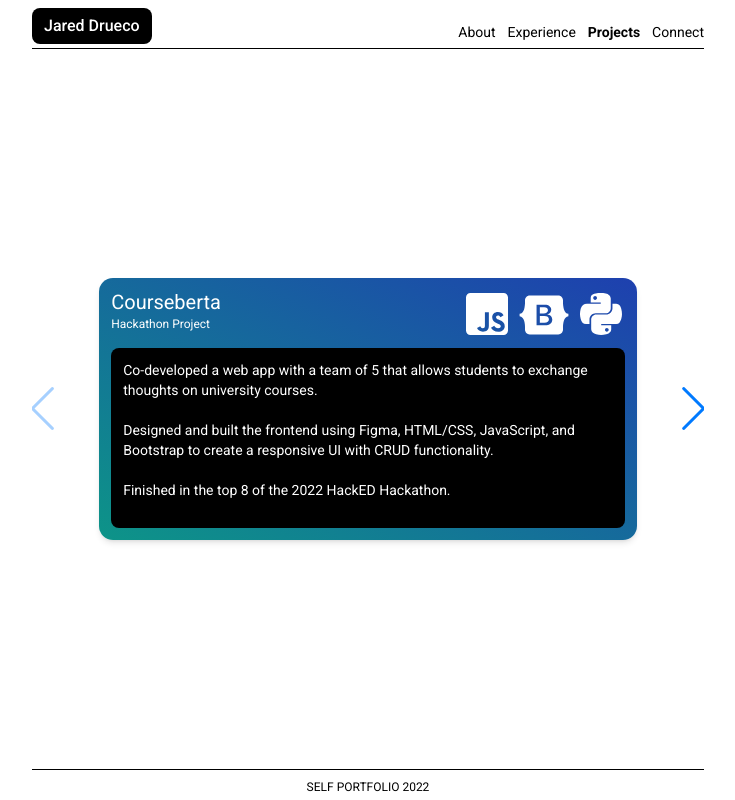
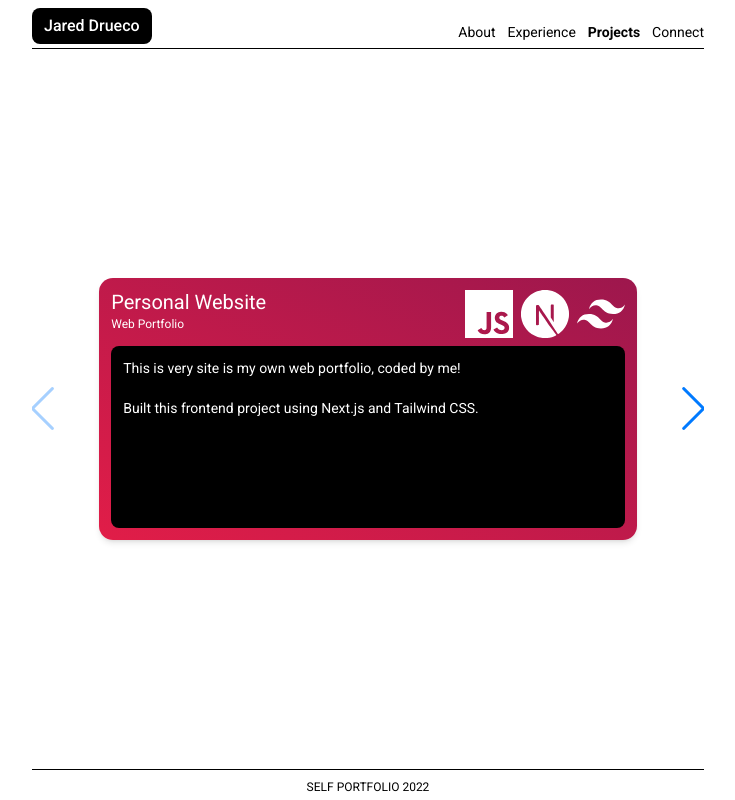
Before and after one commit to jdrco/self-portfolio, a Next.js app: page /projects in a window 1280 px wide. Shown: the whole page, without its empty margins (272-1007 px from the left). Built offline with nearby package versions, Linux system fonts and the light colour scheme.

Commit message:
new project added

```diff
--- a/pages/projects/index.js
+++ b/pages/projects/index.js
@@ -1,13 +1,13 @@
-import Head from "next/head";
+import Head from 'next/head';
 
 // Import Swiper React components
-import { Swiper, SwiperSlide } from "swiper/react";
+import { Swiper, SwiperSlide } from 'swiper/react';
 
 // Import Swiper styles
-import "swiper/css";
-import "swiper/css/navigation";
+import 'swiper/css';
+import 'swiper/css/navigation';
 
-import { Navigation } from "swiper";
+import { Navigation } from 'swiper';
 
 import {
   FaPython,
@@ -21,7 +21,7 @@ import {
   FaLinux,
   FaDocker,
   FaJsSquare,
-} from "react-icons/fa";
+} from 'react-icons/fa';
 import {
   SiJavascript,
   SiCplusplus,
@@ -32,9 +32,10 @@ import {
   SiPostman,
   SiVim,
   SiArduino,
-} from "react-icons/si";
+  SiNextdotjs,
+} from 'react-icons/si';
 
-import Link from "next/link";
+import Link from 'next/link';
 
 const Projects = () => {
   return (
@@ -47,6 +48,37 @@ const Projects = () => {
         <div className=" h-full w-full flex flex-col justify-center items-center">
           <div className="w-full h-full">
             <Swiper navigation={true} modules={[Navigation]} className="h-full">
+              <SwiperSlide className="flex justify-center items-center">
+                <a
+                  href="https://github.com/jdrco/self-portfolio"
+                  className="rounded-[14px] bg-gradient-to-tr from-rose-600 to-pink-800 h-[45%] sm:h-[50%] md:h-[55%] w-[80%] p-3 shadow-md"
+                >
+                  <div className="h-full w-full flex flex-col">
+                    <div className="w-full h-auto flex flex-row justify-between mb-2">
+                      <div className="flex flex-col text-white text-sm sm:text-[20px]">
+                        <div className="leading-3 sm:leading-6">
+                          Personal Website
+                        </div>
+                        <div className="text-[10px] sm:text-[12px]">
+                          Web Portfolio
+                        </div>
+                      </div>
+                      <div className="flex flex-row gap-2 text-white text-3xl sm:text-5xl">
+                        <SiJavascript />
+                        <SiNextdotjs />
+                        <SiTailwindcss />
+                      </div>
+                    </div>
+                    <div className="bg-black h-full rounded-lg p-3 overflow-auto scroll scrollbar text-xs sm:text-sm text-white">
+                      This is very site is my own web portfolio, coded by me!{' '}
+                      <br />
+                      <br />
+                      Built this frontend project using Next.js and Tailwind
+                      CSS.
+                    </div>
+                  </div>
+                </a>
+              </SwiperSlide>
               <SwiperSlide className="flex justify-center items-center">
                 <a
                   href="https://github.com/jdrco/Courseberta"
@@ -70,7 +102,7 @@ const Projects = () => {
                     </div>
                     <div className="bg-black h-full rounded-lg p-3 overflow-auto scroll scrollbar text-xs sm:text-sm text-white">
                       Co-developed a web app with a team of 5 that allows
-                      students to exchange thoughts on university courses.{" "}
+                      students to exchange thoughts on university courses.{' '}
                       <br />
                       <br />
                       Designed and built the frontend using Figma, HTML/CSS,
```
